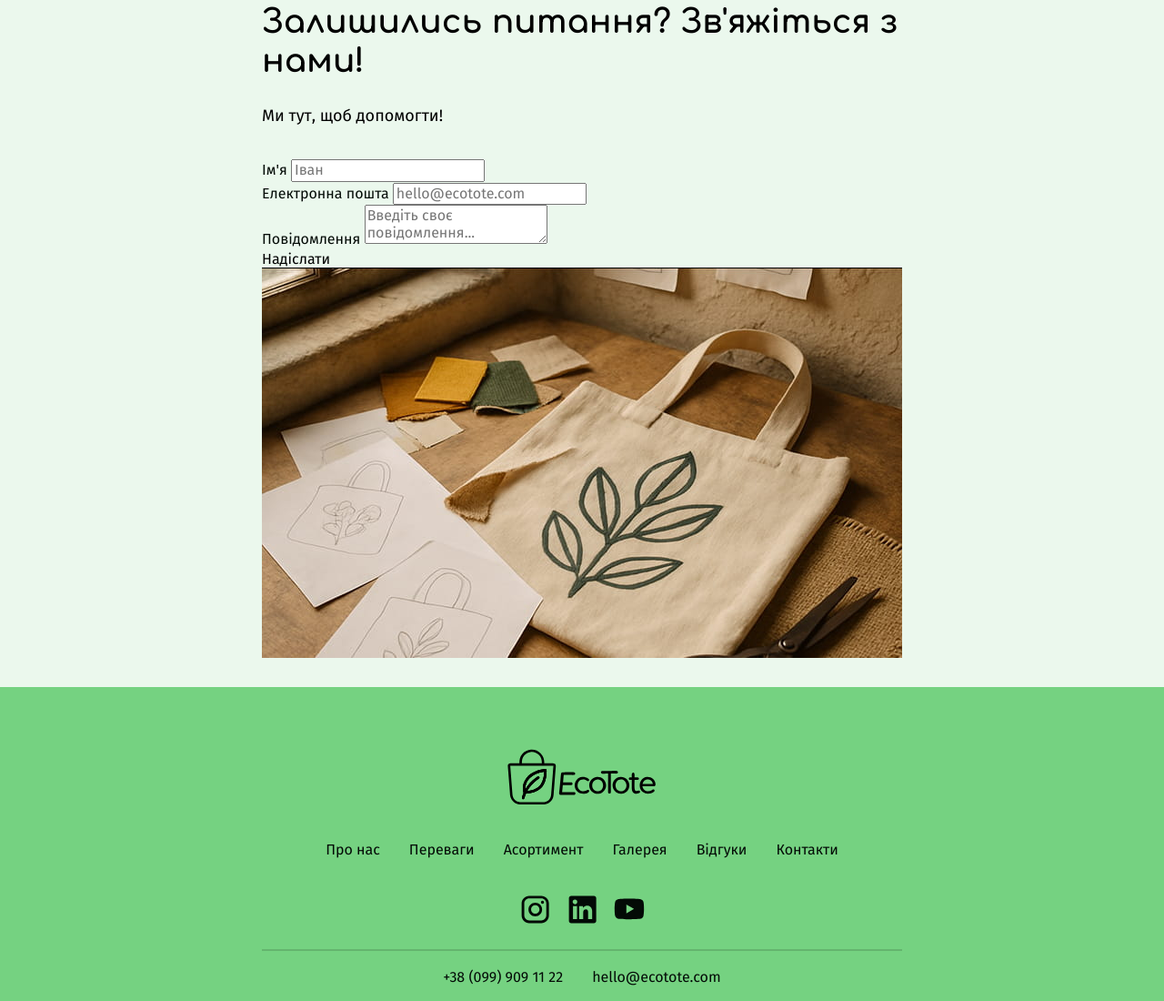
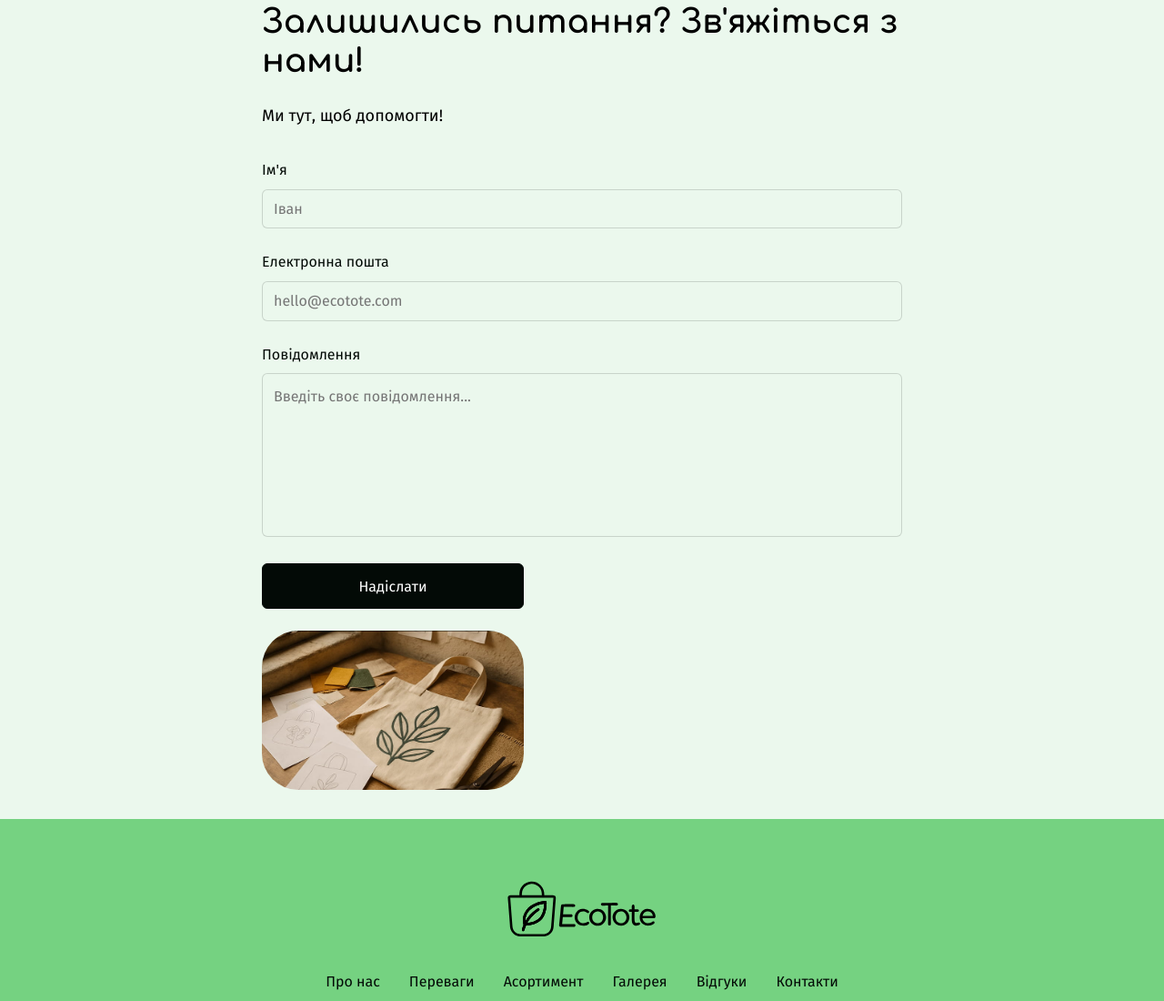
Before and after one commit to usernameRuslant/template-v1, a plain HTML site: page index.html in a window 1280 px wide. Shown: the part 1003-2103 px from the top of the page at 91% size. Drawn offline with nearby package versions, Linux system fonts and the light colour scheme.

Commit message:
add styles mob support

```diff
--- a/css/styles.css
+++ b/css/styles.css
@@ -276,9 +276,13 @@ body {
 }
 .hero-buy-button:hover,
 .hero-buy-button:focus {
-  border-color: var(--color-neutral-darkest);
-  color: var(--color-neutral-darkest);
-  background: transparent;
+  opacity: 0.5;
+}
+.hero-buy-button:active {
+  border-color: var(--color-emerald-darkest);
+  background: var(--color-emerald-darkest);
+  color: var(--color-white);
+  opacity: 0.6;
 }
 .hero-image-wrapper {
   justify-self: center;
@@ -336,9 +340,6 @@ body {
 }
 /* Styles for Desktop devices */
 @media screen and (min-width: 1440px) {
-  .hero-container {
-    /* gap: 32px; */
-  }
   .hero-buynow-title {
     width: 640px;
     font-size: 56px;
@@ -350,8 +351,8 @@ body {
 /* <!-- section support --> */
 @media screen {
   .section-support {
-    margin-top: 32px;
-    margin-bottom: 32px;
+    padding-top: 32px;
+    padding-bottom: 32px;
   }
   .container {
   }
@@ -368,20 +369,52 @@ body {
   .support-form-wrapper {
   }
   .support-form {
+    margin-bottom: 24px;
   }
   .support-form-group {
+    margin-bottom: 24px;
   }
   .support-form-label {
     font: var(--text-regular-normal);
     color: var(--color-scheme-1-text);
+    margin-bottom: 8px;
+    display: block;
   }
   .support-input {
+    width: 100%;
+
+    border: 1px solid var(--opacity-neutral-darkest-15);
+    border-radius: 6px;
+    padding: 8px 12px;
+    font: var(--text-regular-normal);
+    background: var(--color-scheme-1-background);
   }
   .support-form-group-textarea {
+    margin-bottom: 24px;
+  }
+  .support-textarea {
+    width: 100%;
+    height: 180px;
+    resize: none;
+    /* outline: transparent; */
+    font: var(--text-regular-normal);
+    border: 1px solid var(--opacity-neutral-darkest-15);
+    border-radius: 6px;
+    padding: 12px;
+    background: var(--color-scheme-1-background);
   }
   .support-submit-button {
+    border: 1px solid var(--color-neutral-darkest);
+    border-radius: 6px;
+    padding: 12px 24px;
+    width: 288px;
+    height: 50px;
+    background: var(--color-neutral-darkest);
+    font: var(--text-regular-normal);
+    color: var(--color-white);
   }
-  .support-img-wrapper {
+  .support-img-wrapper-item {
+    border-radius: 40px;
   }
 }
 
--- a/index.html
+++ b/index.html
@@ -212,6 +212,7 @@
                 >Повідомлення</label
               >
               <textarea
+                class="support-textarea"
                 name="user-comment"
                 id="user-comment"
                 placeholder="Введіть своє повідомлення..."
@@ -226,7 +227,7 @@
           <picture>
             <source
               media="(min-width: 1440px)"
-              type="image/webp"
+              type="image/jpg"
               srcset="
                 ./img/jpg/support/support-pc.jpg    1x,
                 ./img/jpg/support/support-pc@2x.jpg 2x
@@ -234,18 +235,19 @@
             />
             <source
               media="(min-width: 768px)"
-              type="image/webp"
+              type="image/jpg"
               srcset="
                 ./img/jpg/support/support-tab.jpg    1x,
                 ./img/jpg/support/support-tab@2x.jpg 2x
               "
             />
             <img
+              class="support-img-wrapper-item"
               src="./img/jpg/support/support-mob.jpg"
               srcset="./img/jpg/support/support-mob@2x.jpg 2x"
               alt="bag"
-              width=""
-              height=""
+              width="288"
+              height="428"
             />
           </picture>
         </div>
```
